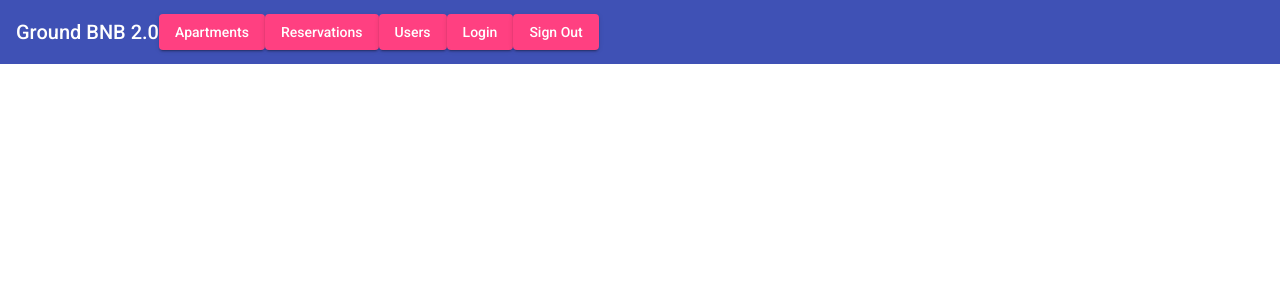
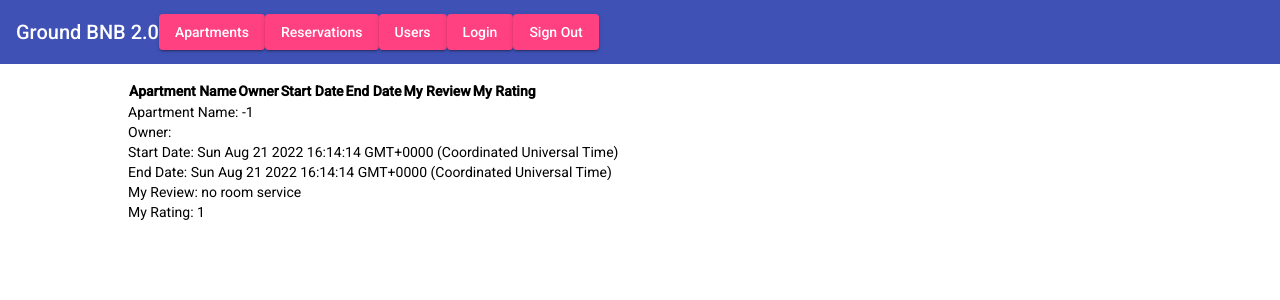
Before and after one commit to omerk11/GroundBNB2.0, an Angular app: page / in a window 1280 px wide. Both pictures are taken after a click on the button "Reservations". Shown: the top 300 px of the page. Built offline with nearby package versions, Linux system fonts and the light colour scheme; no server answers.

Commit message:
added reservation model item & list

```diff
--- a/src/app/app.component.html
+++ b/src/app/app.component.html
@@ -10,4 +10,7 @@
     <div *ngSwitchCase="'usersList'">
         <app-users-create ></app-users-create>
     </div>
+    <div *ngSwitchCase="'reservationsList'">
+        <app-reservation-list></app-reservation-list>
+    </div>
 </main>
--- /dev/null
+++ b/src/app/reservations/reservation-item/reservation-item.component.html
@@ -0,0 +1,6 @@
+<tr>Apartment Name: {{reservation.appartmentId}}</tr>
+<tr>Owner: </tr>
+<tr>Start Date: {{reservation.startdate}}</tr>
+<tr>End Date: {{reservation.endDate}}</tr>
+<tr>My Review: {{reservation.review}}</tr>
+<tr>My Rating: {{reservation.rating}}</tr>
--- /dev/null
+++ b/src/app/reservations/reservation-list/reservation-list.component.css
@@ -0,0 +1,4 @@
+:host{
+    display: block;
+    margin-top: 1rem;
+}
--- /dev/null
+++ b/src/app/reservations/reservation-list/reservation-list.component.html
@@ -0,0 +1,10 @@
+<th>Apartment Name</th>
+<th>Owner</th>
+<th>Start Date</th>
+<th>End Date</th>
+<th>My Review</th>
+<th>My Rating</th>
+<app-reservation-item
+    *ngFor="let reservation of reservations"
+    [reservation]="reservation">
+</app-reservation-item>
--- /dev/null
+++ b/src/app/reservations/reservation-list/reservation-list.component.ts
@@ -0,0 +1,25 @@
+import { Component, OnInit } from '@angular/core';
+import { Reservation } from '../reservation.model';
+
+@Component({
+  selector: 'app-reservation-list',
+  templateUrl: './reservation-list.component.html',
+  styleUrls: ['./reservation-list.component.css']
+})
+export class ReservationListComponent
+{
+
+  reservations: Reservation[] = [
+    {
+        appartmentId:"-1",
+        ownerId:"-1",
+        buyerId:"-1",
+        startdate:new Date(),
+        endDate:new Date(),
+        review:"no room service",
+        rating:1
+    }
+
+  ];
+
+}
```
Also changed, not shown: src/app/app.module.ts (+6 -2 lines), src/app/reservations/reservation-item/reservation-item.component.ts (added, +13 -0 lines), src/app/reservations/reservation.model.ts (added, +10 -0 lines), src/app/reservations/reservations.service.ts (added, +48 -0 lines), src/app/reservations/reservation-item/reservation-item.component.css (added).
